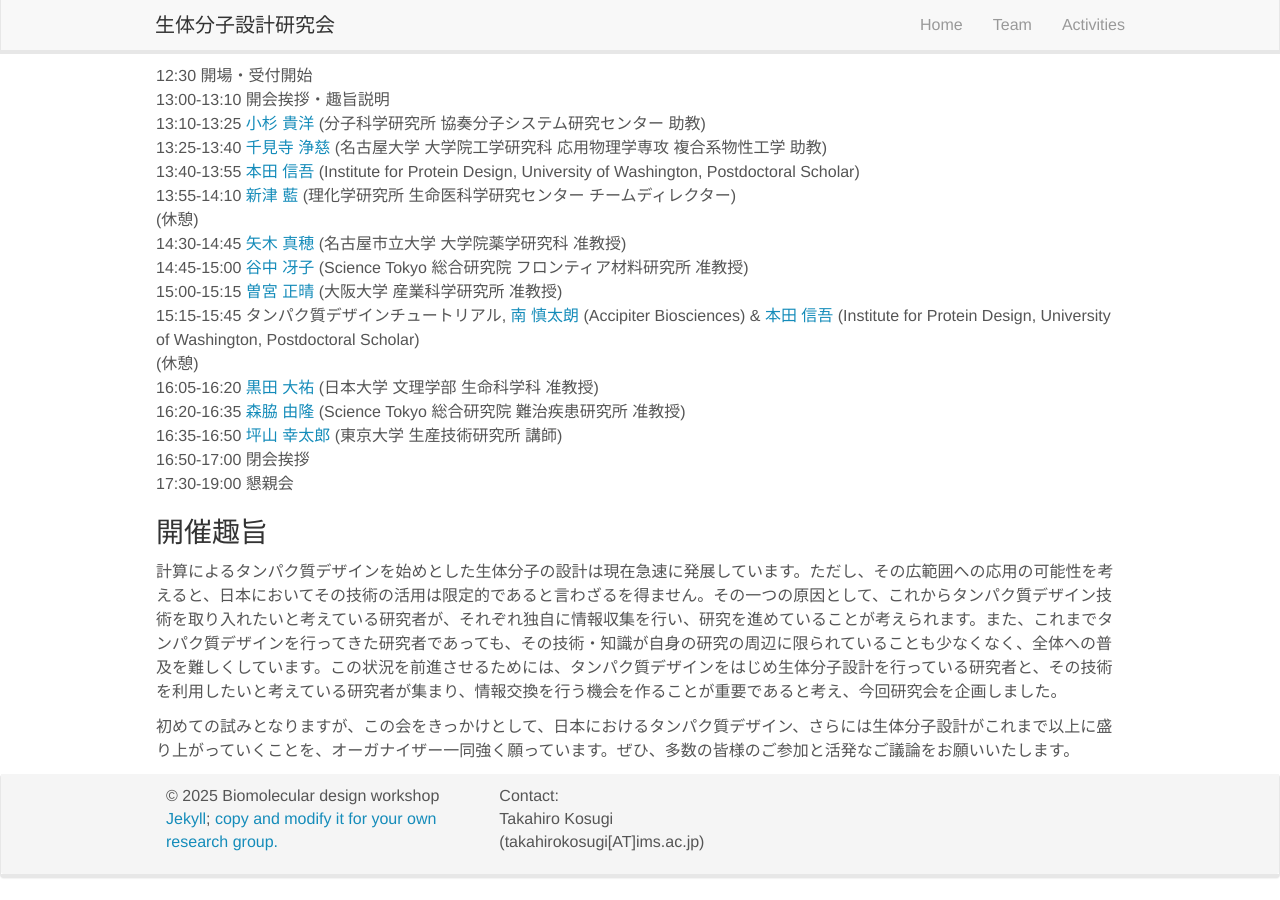
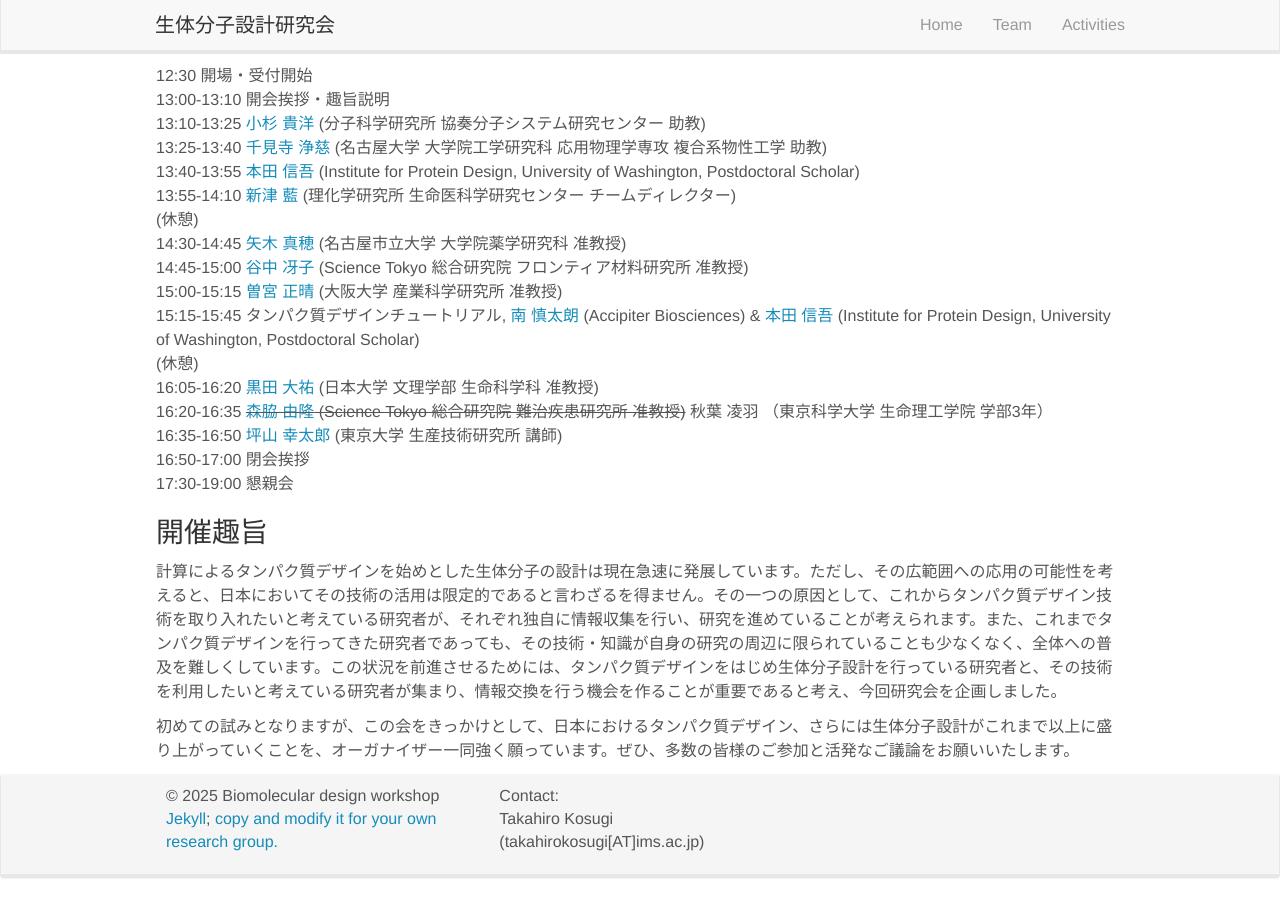
Before and after one commit to biomol-des-ws/biomol-des-ws.github.io, a Jekyll site: the page built from _pages/activities.md, in a window 1280 px wide and 900 px high, scrolled down 762 px. Built offline with Jekyll 4.4.1, drawn with Linux system fonts in a browser that asks for light colours; nearby versions of some CDN libraries.

Commit message:
Change to Akiba

```diff
--- a/_pages/activities.md
+++ b/_pages/activities.md
@@ -35,6 +35,7 @@ permalink: /activities
 - [FAQ]({{ site.baseurl }}/faq/)
 
 ### タイムテーブル（予定・敬称略）
+
 **リンクは[こちら](https://docs.google.com/spreadsheets/d/1iBQqqmWEbR4yX-kBbSmoy-0IOE4ZHVnYY-kGmu7jvKc/edit?usp=sharing)**
 
 12:30 開場・受付開始<br>
@@ -50,7 +51,7 @@ permalink: /activities
 15:15-15:45 タンパク質デザインチュートリアル, [南 慎太朗](https://github.com/ShintaroMinami) (Accipiter Biosciences) & [本田 信吾](https://researchmap.jp/shingo_honda) (Institute for Protein Design, University of Washington, Postdoctoral Scholar)<br>
 (休憩)<br>
 16:05-16:20 [黒田 大祐](https://researchmap.jp/dkuroda1905) (日本大学 文理学部 生命科学科 准教授)<br>
-16:20-16:35 [森脇 由隆](https://researchmap.jp/YoshitakaMoriwaki) (Science Tokyo 総合研究院 難治疾患研究所 准教授) <br>
+16:20-16:35 ~~[森脇 由隆](https://researchmap.jp/YoshitakaMoriwaki) (Science Tokyo 総合研究院 難治疾患研究所 准教授)~~ 秋葉 凌羽 （東京科学大学 生命理工学院 学部3年） <br>
 16:35-16:50 [坪山 幸太郎](https://researchmap.jp/ktsuboyama) (東京大学 生産技術研究所 講師)<br>
 16:50-17:00 閉会挨拶<br>
 17:30-19:00 懇親会<br>
```
